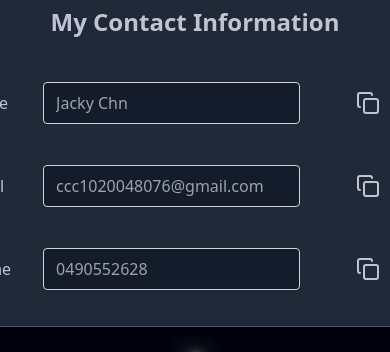
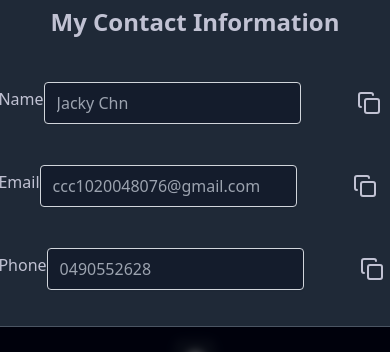
Before and after one commit to JackyChn/Protfolio, a Next.js app: page / in a window 390 px wide. Both pictures are taken after a click on the button "Reach Out". Shown: the part 6999-7351 px from the top of the page. Built offline with nearby package versions, Linux system fonts and the light colour scheme; no server answers.

Commit message:
Fix: responsive reachout/leave message modals

```diff
--- a/app/_components/Footer.tsx
+++ b/app/_components/Footer.tsx
@@ -43,7 +43,7 @@ export default function Footer() {
 
       {/* two options to contact */}
       <div className="flex justify-center items-center">
-        <div className="flex w-1/3 items-center justify-between text-center p-4 rounded-lg z-20">
+        <div className="flex items-center justify-between text-center p-4 rounded-lg z-20">
           <div className="flex items-center">
             <ShimmerButton
               title="Reach Out"
--- a/app/_components/ui/FormInputBox.tsx
+++ b/app/_components/ui/FormInputBox.tsx
@@ -7,7 +7,8 @@ const Input: React.FC<React.InputHTMLAttributes<HTMLInputElement>> = ({
     <input
       className="
         border border-gray-300
-        min-w-[30vh]
+        md:w-full
+        lg:min-w-[19rem]
         bg-black-200
         rounded-sm
         shadow-sm
--- a/app/_components/ui/FromRow.tsx
+++ b/app/_components/ui/FromRow.tsx
@@ -9,12 +9,19 @@ interface FormRowProps {
 const FormRow: React.FC<FormRowProps> = ({ label, error, children }) => {
   return (
     <div
-      className={
-        "flex justify-between items-center py-3 px-8 text-white-200 border-b border-gray-800 last:border-b-0 min-w-full"
-      }
+      className="
+        flex md:flex-row md:justify-between items-center
+        md:px-3 py-3 px-4
+        md:w-20 text-white-200
+        w-30
+        border-b border-gray-800 last:border-b-0
+        min-w-full
+      "
     >
-      {label && <label className="font-medium pr-8">{label}</label>}
-      <div className="flex flex-col min-w-96">
+      {label && (
+        <label className="font-medium md:pr-8 mb-2 md:mb-0">{label}</label>
+      )}
+      <div className="flex flex-col w-full md:w-auto">
         {children}
         {error && <span className="text-red-500 text-sm mt-1">{error}</span>}
       </div>
--- a/app/_components/ui/LeaveMsgWindow.tsx
+++ b/app/_components/ui/LeaveMsgWindow.tsx
@@ -79,7 +79,7 @@ export default function LeaveMsgWindow() {
         {/* message row */}
         <FormRow label="Message" error={errors?.message?.message}>
           <textarea
-            className="bg-black-200 border border-gray-300 rounded-sm px-3 py-2 shadow-sm min-h-40"
+            className="bg-black-200 border border-gray-300 rounded-sm px-3 py-2 shadow-sm min-h-40 lg:w-[19rem]"
             id="message"
             disabled={isSubmitting}
             {...register("message")}
--- a/package.json
+++ b/package.json
@@ -44,6 +44,8 @@
     "eslint": "^8",
     "eslint-config-next": "15.0.3",
     "postcss": "^8",
+    "prettier": "^3.4.1",
+    "prettier-plugin-tailwindcss": "^0.6.9",
     "tailwindcss": "^3.4.1",
     "typescript": "^5"
   }
```
Also changed, not shown: 1 other file (tests, documents, lock files or other folders).
